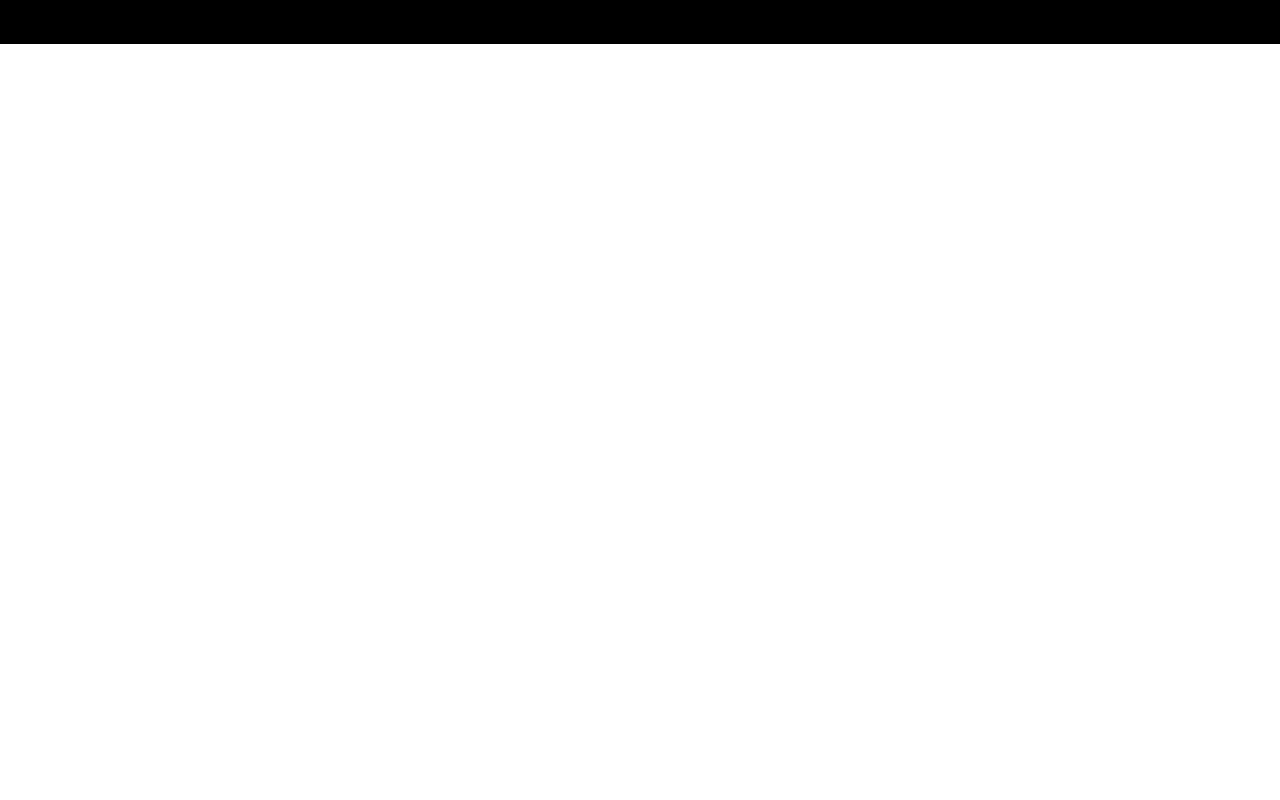
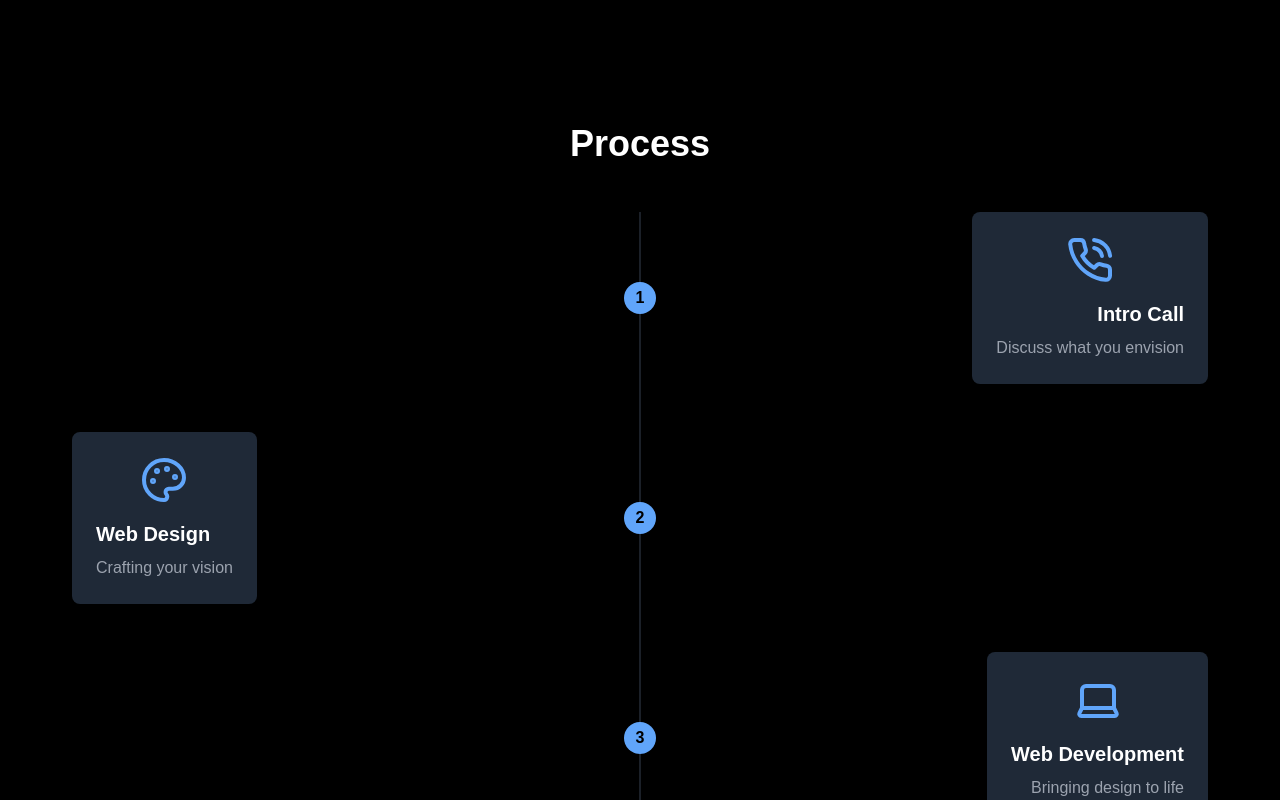
Before and after one commit to JadyMcIntyre/ydaj_me, a Next.js app in the folder my-portfolio/: page / in a window 1280 px wide. Shown: the part 1280-2080 px from the top of the page. Before the commit the page ends 1324 px from the top, so only its background shows below. Built offline with nearby package versions, Linux system fonts and the light colour scheme.

Commit message:
process section

```diff
--- a/my-portfolio/app/page.tsx
+++ b/my-portfolio/app/page.tsx
@@ -2,7 +2,7 @@
 
 import Link from 'next/link'
 import { useState } from 'react'
-import { Moon, Sun, Globe, Code, Search } from 'lucide-react'
+import { Moon, Sun, Globe, Code, Search, PhoneCall, Palette, Laptop, Send } from 'lucide-react'
 
 export default function Component() {
   const [darkMode, setDarkMode] = useState(true)
@@ -10,6 +10,13 @@ export default function Component() {
   const toggleDarkMode = () => {
     setDarkMode(!darkMode)
   }
+
+  const processSteps = [
+    { title: 'Intro Call', description: 'Discuss what you envision', icon: PhoneCall },
+    { title: 'Web Design', description: 'Crafting your vision', icon: Palette },
+    { title: 'Web Development', description: 'Bringing design to life', icon: Laptop },
+    { title: 'Hand Over', description: 'Empowering you to take charge', icon: Send },
+  ]
 
   return (
     <div className={`min-h-screen ${darkMode ? 'bg-black text-white' : 'bg-white text-black'}`}>
@@ -42,7 +49,7 @@ export default function Component() {
           <h3 className="text-4xl font-bold mb-12 text-center">Services</h3>
           <div className="grid grid-cols-1 md:grid-cols-3 gap-8">
             {[
-              { title: 'Web Design', icon: Globe, description: 'Creating beautiful, user-friendly websites that capture your brands essence.' },
+              { title: 'Web Design', icon: Globe, description: 'Creating beautiful, user-friendly websites that capture your brand\'s essence.' },
               { title: 'Development', icon: Code, description: 'Building robust, scalable web applications with cutting-edge technologies.' },
               { title: 'SEO', icon: Search, description: 'Optimizing your online presence to increase visibility and drive organic traffic.' }
             ].map((service, index) => (
@@ -54,6 +61,28 @@ export default function Component() {
             ))}
           </div>
         </section>
+
+        <section id="process" className="py-20 px-10">
+          <h3 className="text-4xl font-bold mb-12 text-center">Process</h3>
+          <div className="relative">
+            <div className="absolute left-1/2 transform -translate-x-1/2 h-full w-px bg-gray-700"></div>
+            {processSteps.map((step, index) => (
+              <div key={index} className={`flex items-center mb-12 ${index % 2 === 0 ? 'flex-row-reverse' : ''}`}>
+                <div className={`w-1/2 ${index % 2 === 0 ? 'text-right pr-8' : 'pl-8'}`}>
+                  <div className="bg-gray-800 p-6 rounded-lg shadow-lg inline-block">
+                    <step.icon className="w-12 h-12 mb-4 text-blue-400 mx-auto" />
+                    <h4 className="text-xl font-semibold mb-2">{step.title}</h4>
+                    <p className="text-gray-400">{step.description}</p>
+                  </div>
+                </div>
+                <div className="w-8 h-8 bg-blue-400 rounded-full absolute left-1/2 transform -translate-x-1/2 flex items-center justify-center">
+                  <span className="text-black font-bold">{index + 1}</span>
+                </div>
+                <div className="w-1/2"></div>
+              </div>
+            ))}
+          </div>
+        </section>
       </main>
     </div>
   )
```
